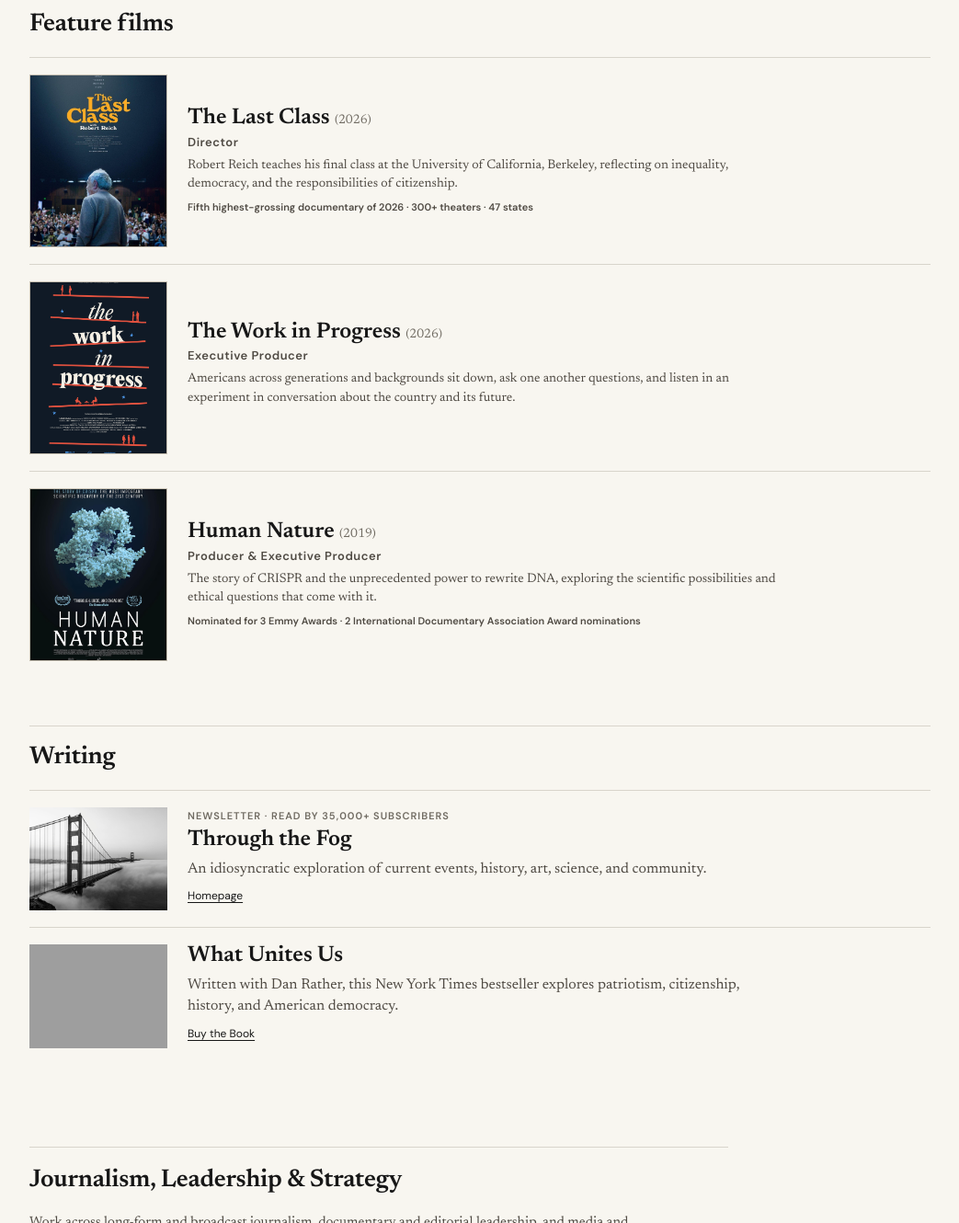
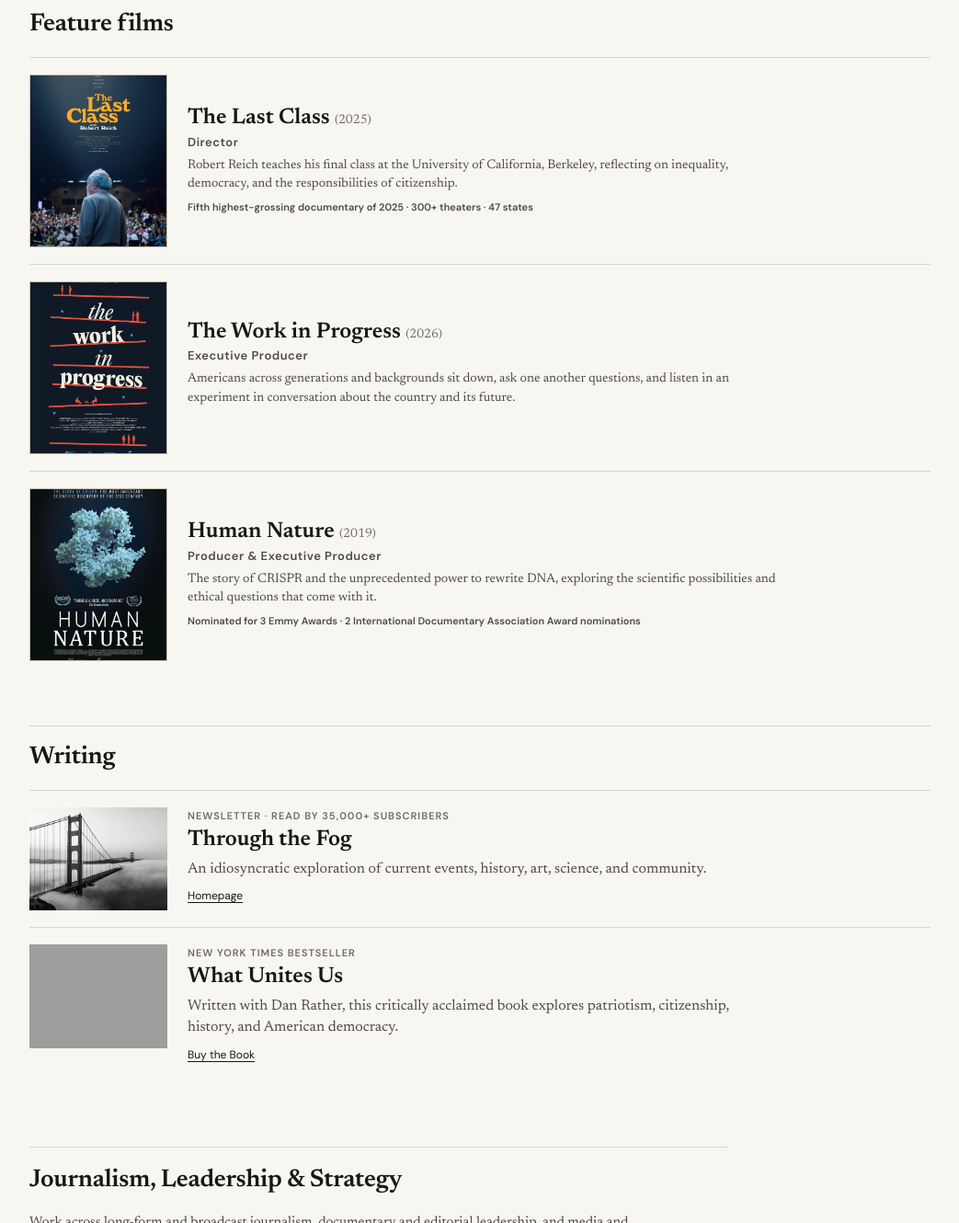
Before and after one commit to elliotkirschner6/elliotkirschner6.github.io, a plain HTML site: page index.html in a window 1280 px wide. Shown: the part 740-2070 px from the top of the page at 92% size, without its empty margins (118-1161 px from the left). Drawn offline with Linux system fonts and the light colour scheme; grey boxes are pictures that could not be loaded.

Commit message:
Add files via upload

```diff
--- a/index.html
+++ b/index.html
@@ -45,10 +45,10 @@
           <img src="images/the-last-class.jpg" alt="The Last Class poster">
         </a>
         <div class="home-film-copy">
-          <h3><a href="https://www.thelastclassfilm.com/" target="_blank" rel="noopener">The Last Class</a> <span>(2026)</span></h3>
+          <h3><a href="https://www.thelastclassfilm.com/" target="_blank" rel="noopener">The Last Class</a> <span>(2025)</span></h3>
           <div class="role">Director</div>
           <p>Robert Reich teaches his final class at the University of California, Berkeley, reflecting on inequality, democracy, and the responsibilities of citizenship.</p>
-          <div class="film-meta">Fifth highest-grossing documentary of 2026 · 300+ theaters · 47 states</div>
+          <div class="film-meta">Fifth highest-grossing documentary of 2025 · 300+ theaters · 47 states</div>
         </div>
       </article>
 
@@ -93,8 +93,9 @@
       <article class="home-writing-item">
         <div class="home-writing-thumb book"><img src="https://www.hachettebookgroup.com/wp-content/uploads/2026/02/9781616209940.jpg" alt="What Unites Us book cover"></div>
         <div>
+          <div class="writing-label">New York Times bestseller</div>
           <h3>What Unites Us</h3>
-          <p>Written with Dan Rather, this New York Times bestseller explores patriotism, citizenship, history, and American democracy.</p>
+          <p>Written with Dan Rather, this critically acclaimed book explores patriotism, citizenship, history, and American democracy.</p>
           <a class="quiet-link" href="https://bookshop.org/p/books/what-unites-us-reflections-on-patriotism-dan-rather/f3077789782a087e" target="_blank" rel="noopener">Buy the Book</a>
         </div>
       </article>
```
Also changed, not shown: README.txt.
